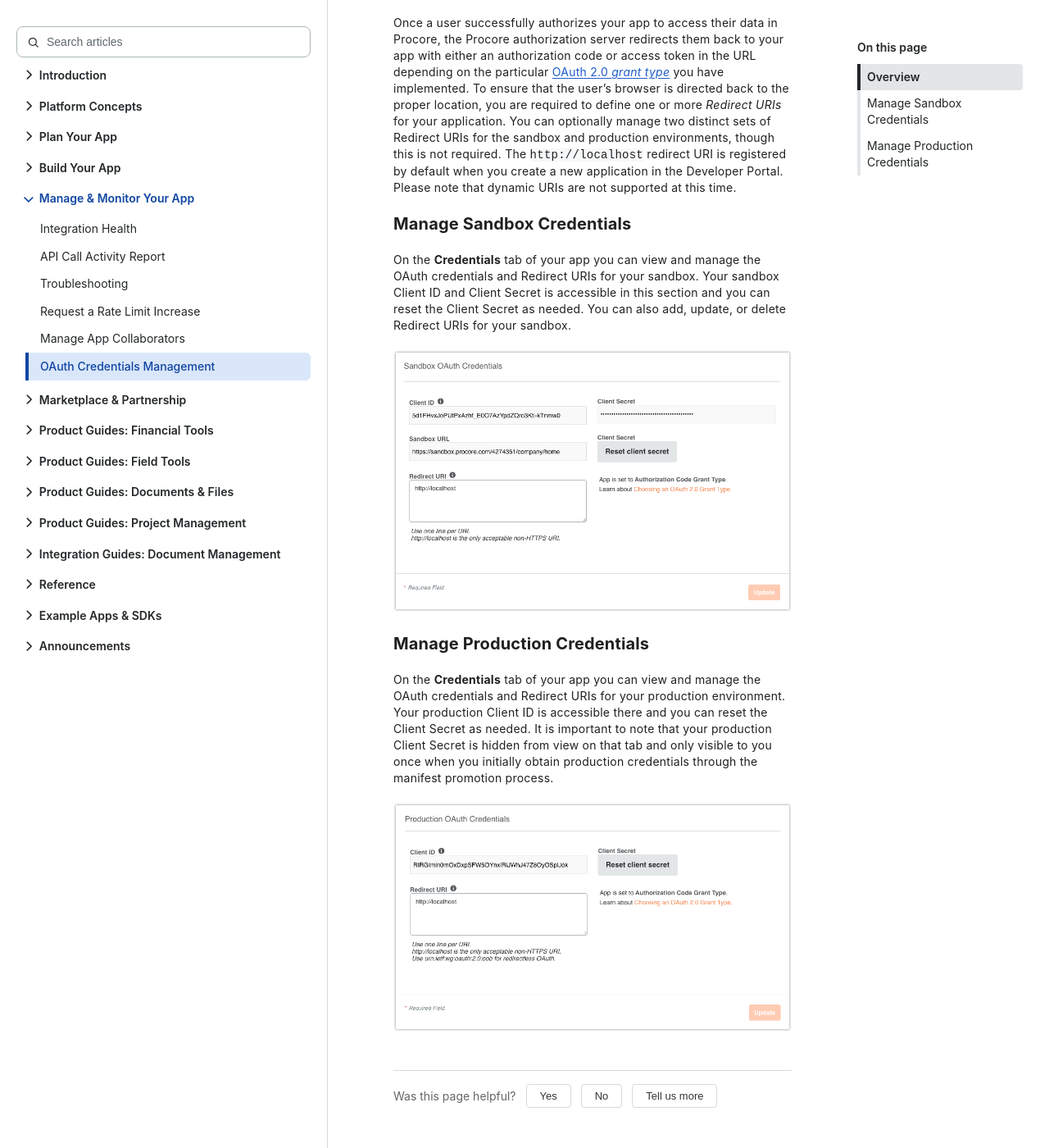
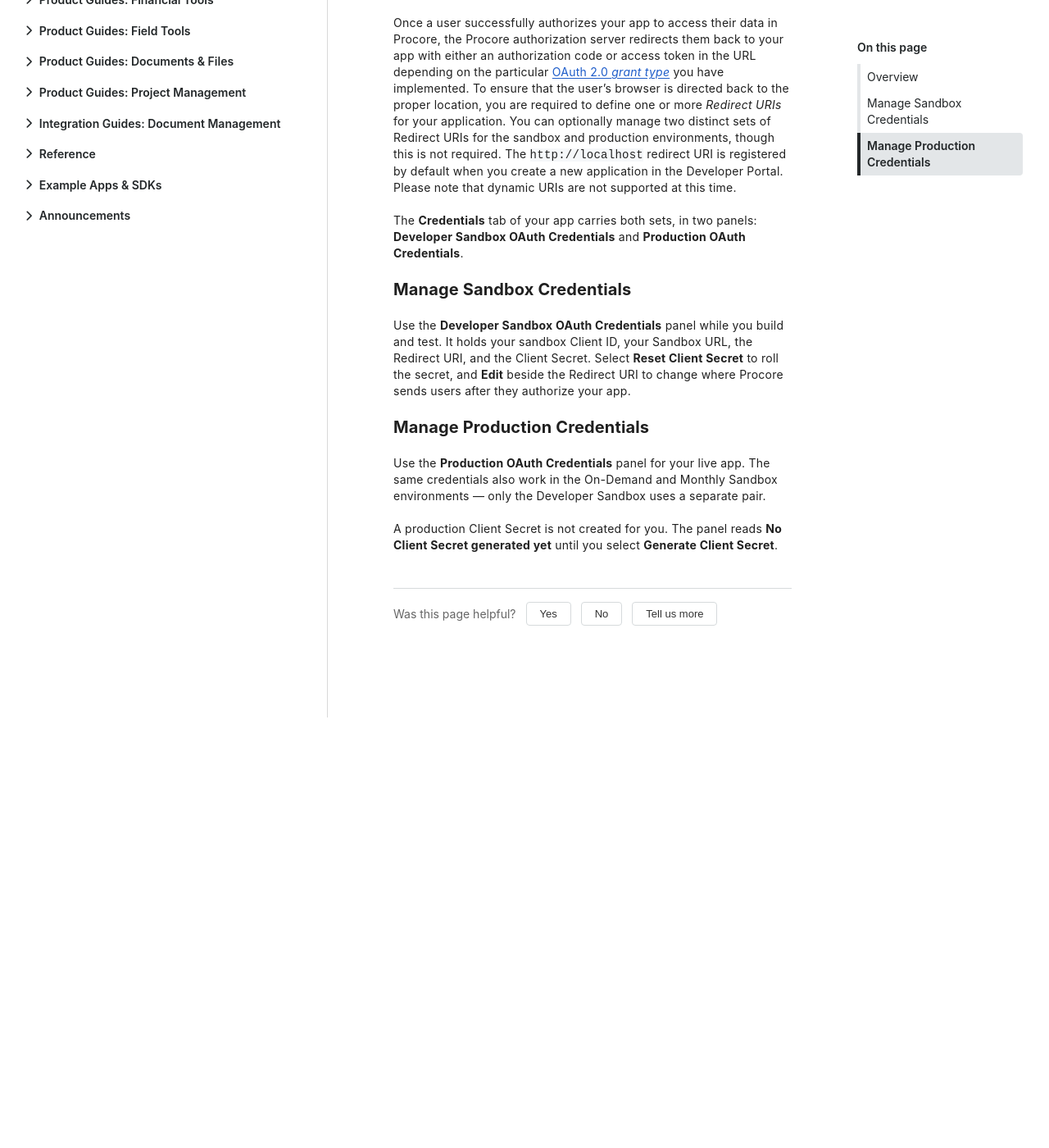
Before and after one commit to procore/documentation, a Jekyll site: the page built from oauth/oauth_keys.md, in a window 1280 px wide and 1400 px high, scrolled down 679 px. Shown: the whole window at 82% size. Built offline with Jekyll 4.4.1, drawn with Linux system fonts in a browser that asks for light colours; comment, search, counter and statistics services are not loaded; after the commit the page ends 1554 px from its top, so only the background shows below that.

Commit message:
docs: rewrite the credentials page against the Credentials tab
A capture of the current tab confirms both screenshots predate it. The
sandbox one shows a panel titled "Sandbox OAuth Credentials", an
editable Redirect URI textarea with an Update button, and an "App is
set to Authorization Code Grant Type" line. None of that is in the UI
now: the panel is "Developer Sandbox OAuth Credentials", the Redirect
URI is a value with an Edit control, and the grant type line is gone.
Both images are commented out pending replacements.

Two things the prose had wrong:

- Production credentials also work in the On-Demand and Monthly Sandbox
  environments. Only the Developer Sandbox uses a separate pair. The
  page implied production credentials were production-only.
- A production Client Secret is not issued automatically. The panel
  reads "No Client Secret generated yet" until you select Generate
  Client Secret. The page said the secret was shown once during
  manifest promotion.

Co-Authored-By: Claude Opus 5 <noreply@anthropic.com>

```diff
--- a/oauth/oauth_keys.md
+++ b/oauth/oauth_keys.md
@@ -21,16 +21,24 @@ To ensure that the user's browser is directed back to the proper location, you a
 You can optionally manage two distinct sets of Redirect URIs for the sandbox and production environments, though this is not required.
 The `http://localhost` redirect URI is registered by default when you create a new application in the Developer Portal. Please note that dynamic URIs are not supported at this time.
 
+The **Credentials** tab of your app carries both sets, in two panels: **Developer Sandbox OAuth Credentials** and **Production OAuth Credentials**.
+
 ## Manage Sandbox Credentials
-On the **Credentials** tab of your app you can view and manage the OAuth credentials and Redirect URIs for your sandbox.
-Your sandbox Client ID and Client Secret is accessible in this section and you can reset the Client Secret as needed.
-You can also add, update, or delete Redirect URIs for your sandbox.
+Use the **Developer Sandbox OAuth Credentials** panel while you build and test. It holds your sandbox Client ID, your Sandbox URL, the Redirect URI, and the Client Secret. Select **Reset Client Secret** to roll the secret, and **Edit** beside the Redirect URI to change where Procore sends users after they authorize your app.
 
-![Sandbox Account screenshot]({{ site.baseurl }}/assets/guides/form-based-sandbox-oauth-creds.png)
+<!--
+Screenshot removed 2026-09-24: assets/guides/form-based-sandbox-oauth-creds.png predates the
+Credentials tab. It shows a panel titled "Sandbox OAuth Credentials", an editable Redirect URI
+textarea with an Update button, and an "App is set to Authorization Code Grant Type" line -
+none of which are in the current UI. Replace with a capture of the Developer Sandbox panel.
+-->
 
 ## Manage Production Credentials
-On the **Credentials** tab of your app you can view and manage the OAuth credentials and Redirect URIs for your production environment.
-Your production Client ID is accessible there and you can reset the Client Secret as needed.
-It is important to note that your production Client Secret is hidden from view on that tab and only visible to you once when you initially obtain production credentials through the manifest promotion process.
+Use the **Production OAuth Credentials** panel for your live app. The same credentials also work in the On-Demand and Monthly Sandbox environments — only the Developer Sandbox uses a separate pair.
 
-![App Credentials screenshot]({{ site.baseurl }}/assets/guides/form-based-production-oauth-creds.png)
+A production Client Secret is not created for you. The panel reads **No Client Secret generated yet** until you select **Generate Client Secret**.
+
+<!--
+Screenshot removed 2026-09-24: assets/guides/form-based-production-oauth-creds.png predates the
+Credentials tab. Replace with a capture of the Production panel.
+-->
```
